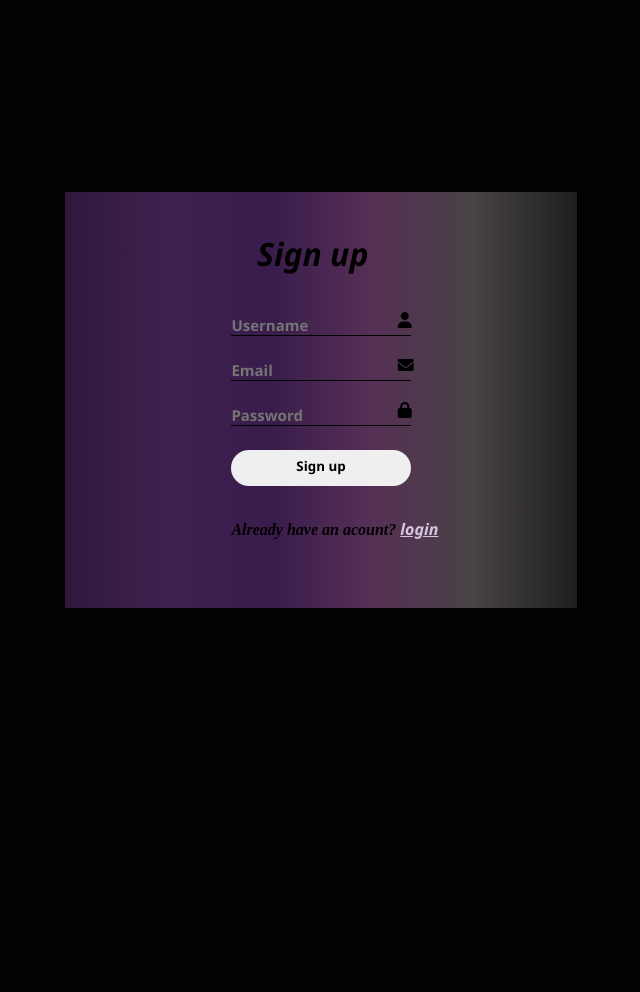
After one commit to MariamMustafaa/Narratia, a Flask app: page /signup.html in a window 1280 px wide. The commit adds this page. Shown: the whole page, without its empty margins (319-959 px from the left). Run offline with Flask 3, Linux system fonts and the light colour scheme; parts of the project's set-up code (start-up, migrations or seed data) failed here and were passed over.

Commit message:
Merge latest changes

```diff
--- a/app.py
+++ b/app.py
@@ -1,11 +1,67 @@
-from  flask import Flask,render_template
+from flask import Flask
+from flask import render_template
+from flask import request
+from flask import flash #flash is a function
+from data import SignUp_Data , login_data , user
+# from data import reading_email
+# from data import reading_password
 
 narratia=Flask(__name__) #object from flask class to create yhe main server
-
+narratia.secret_key ="m7XVX5azO0/3Kte|4"
 @narratia.route("/")
-
 def main():
     return render_template("index.html")
 
+@narratia.route("/signup.html",methods=["POST" , "GET"])
+def signup():
+
+    if request.method=="POST":
+        Name=request.form["name"]
+        Email=request.form["email"]
+        Password=request.form["password"]
+
+        # if len(Password)<8:
+        #     return("Password must be at least 8 characters!")
+        if not Name.strip():
+            # return "Name is required!"
+            # return render_template("signup.html",nr="Name is required!")
+            flash("Name is required!")
+            return render_template("signup.html")
+        elif not Email.strip():
+            # return "Email is required!"
+            # return render_template("signup.html",er="Email is required!")
+            flash("Email is required!")
+            return render_template("signup.html")
+        elif not Password.strip():
+            # return "Password is required!"
+            # return render_template("signup.html",pr="Password is required!")
+            flash("Password is required!")
+            return render_template("signup.html")
+        if len(Password)<8:
+            # return render_template("signup.html",pl="Password must be at least 8 characters!")
+            flash("Password must be at least 8 characters!")
+            return render_template("signup.html")
+        SignUp_Data(NAME=Name ,EMAIL=Email ,PASSWORD=Password)
+
+        # message=f"Welcome in Narratia, {Name}"
+        # return f"Welcome, {Name}"
+        # return render_template("index.html" , message=message)
+        flash(f"Welcome in Narratia, {Name}")
+        return render_template("index.html")
+    return render_template("signup.html")
+
+@narratia.route("/login.html",methods=["POST" , "GET"])
+def login():
+    if request.method=="POST":
+        login_email=request.form["email"]
+        login_password=request.form["password"]
+        # for row in reading_email:
+        #     if row==email:
+        #         for row in reading_password:
+        #             if password==row:
+        #                 return render_template("index.html")
+        if user:
+            return render_template("index.html")
+
 if __name__ == "__main__": # don’t import and run the server from other files only from this file
     narratia.run(debug=True)
--- /dev/null
+++ b/static/css/signup.css
@@ -0,0 +1,76 @@
+*{
+    margin: 0;
+    padding: 0;
+    font-family:'Segoe UI', Tahoma, Geneva, Verdana, sans-serif;
+}
+body{
+    background-color: #020202;
+    min-height: 100vh;
+}
+.main{
+    /* background: linear-gradient(#343434,#2d173b,#231234,#06000a,#3a1d56,#0a050f,#000000); */
+    background: linear-gradient(to right,#50276494,#603178a8,#4a2462c4,#784278b5,#504b4be4,#3b383882);
+    height: 52vh;
+    width: 40vw;
+    margin-left: 30vw;
+    margin-top: 24vh;
+}
+input{
+    border-style: none;
+    background: transparent;
+    border-bottom: solid 1px;
+    width: 14vw;
+    font-size: 15px;
+    font-weight: bolder;
+}
+input:focus {
+    /*  */
+    outline: none;
+    border-bottom: solid 2px;
+}
+.main h1{
+    margin-left: 15vw;
+    margin-bottom: 5vh;
+    padding-top: 5vh;
+    font-style: italic;
+    /* font-family: 'Athelas', serif; */
+}
+.User-input div{
+    margin-left:13vw;
+    display: flex;
+    flex-direction: column;
+}
+.User-input div i{
+    margin-top: -3vh;
+    margin-left: 13vw;
+}
+.User-input{
+    display: flex;
+    flex-direction: column;
+    gap: 4vh;
+}
+.User-input button{
+    width: 14vw;
+    height: 4.5vh;
+    margin-left: 13vw;
+    border-radius: 20px;
+    border-style: none;
+    padding-bottom: 0.5vh;
+    transition-duration: 0.3s;
+    font-weight: bolder;
+}
+.User-input button:hover{
+    transform: scale(0.95);
+}
+.User-input p{
+    margin-left:13vw ;
+    font-style: italic;
+    font-family: 'Athelas', serif;
+    font-weight: bolder;
+}
+.User-input p a{
+    color:#d6c5e0;
+}
+.msg{
+    color: white;
+}
--- /dev/null
+++ b/tempCodeRunnerFile.py
@@ -0,0 +1 @@
+PASSWORD
--- /dev/null
+++ b/templates/signup.html
@@ -0,0 +1,40 @@
+<!DOCTYPE html>
+<html lang="en">
+<head>
+    <meta charset="UTF-8">
+    <meta name="viewport" content="width=device-width, initial-scale=1.0">
+    <title>Document</title>
+    <link rel="stylesheet" href="../static/css/signup.css">
+    <link rel="stylesheet" href="https://cdnjs.cloudflare.com/ajax/libs/font-awesome/6.7.2/css/all.min.css">
+</head>
+<body>
+    <div class="main">
+        <form action=""method="POST">
+            <h1>Sign up</h1>
+            <div class="User-input">
+                <div>
+                      <input type="text" placeholder="Username" name="name">
+                      <i class="fas fa-user"></i>
+                </div>
+                <div>
+                    <input type="email" placeholder="Email" name="email">
+                      <i class="fas fa-envelope"></i>
+                </div>
+                <div>
+                      <input type="password" placeholder="Password" name="password">
+                       <i class="fas fa-lock"></i>
+                </div>
+                <button>Sign up</button>
+                <p>Already have an acount? <a href="">login</a></p>
+            </div>
+        </form>
+    </div>
+    {%with msg=get_flashed_messages()%}
+        {%if msg%}
+            <div class="msg">
+                <p>{{msg[0]}}</p>
+            </div>
+        {%endif%}
+    {%endwith%}
+</body>
+</html>
```
Also changed, not shown: data.py (added, +22 -0 lines), templates/index.html (+11 -1 lines), test/signup.css (deleted, +0 -18 lines), test/signup.html (deleted, +0 -29 lines), database.db (added).
